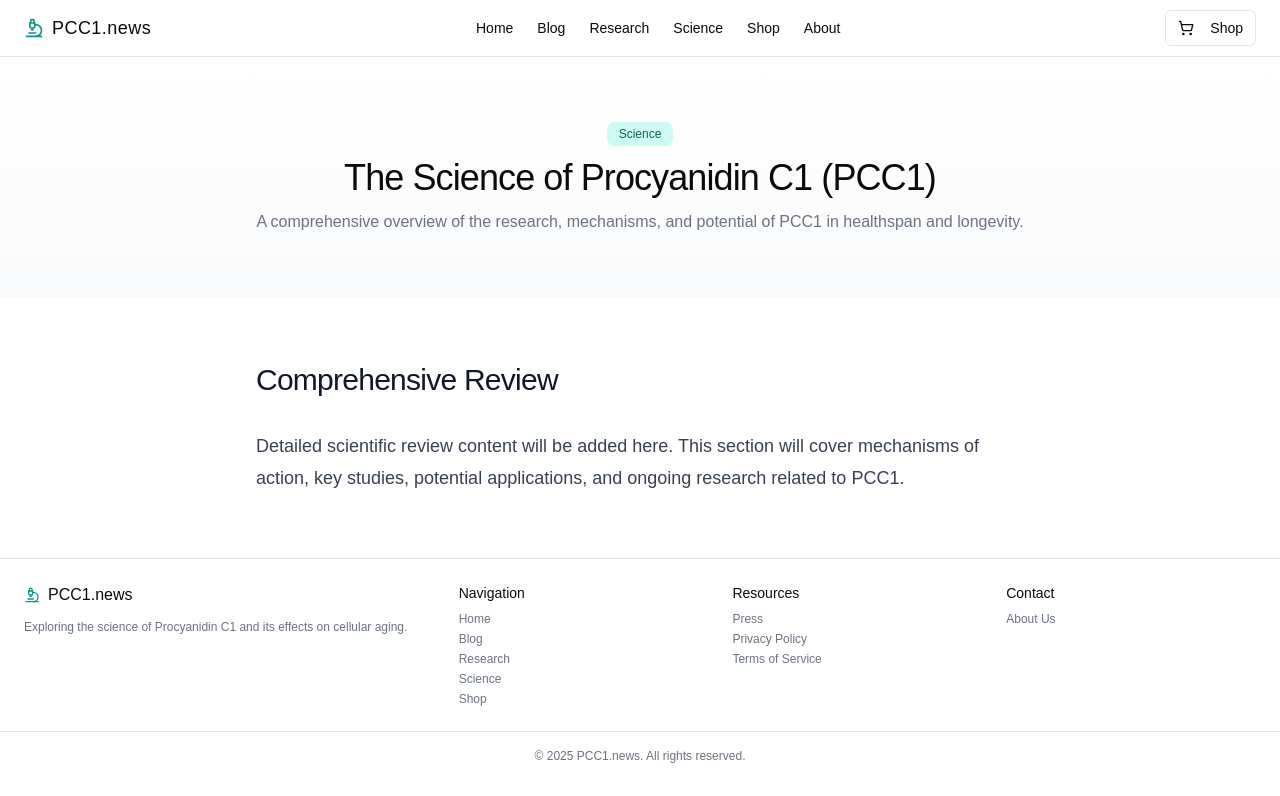
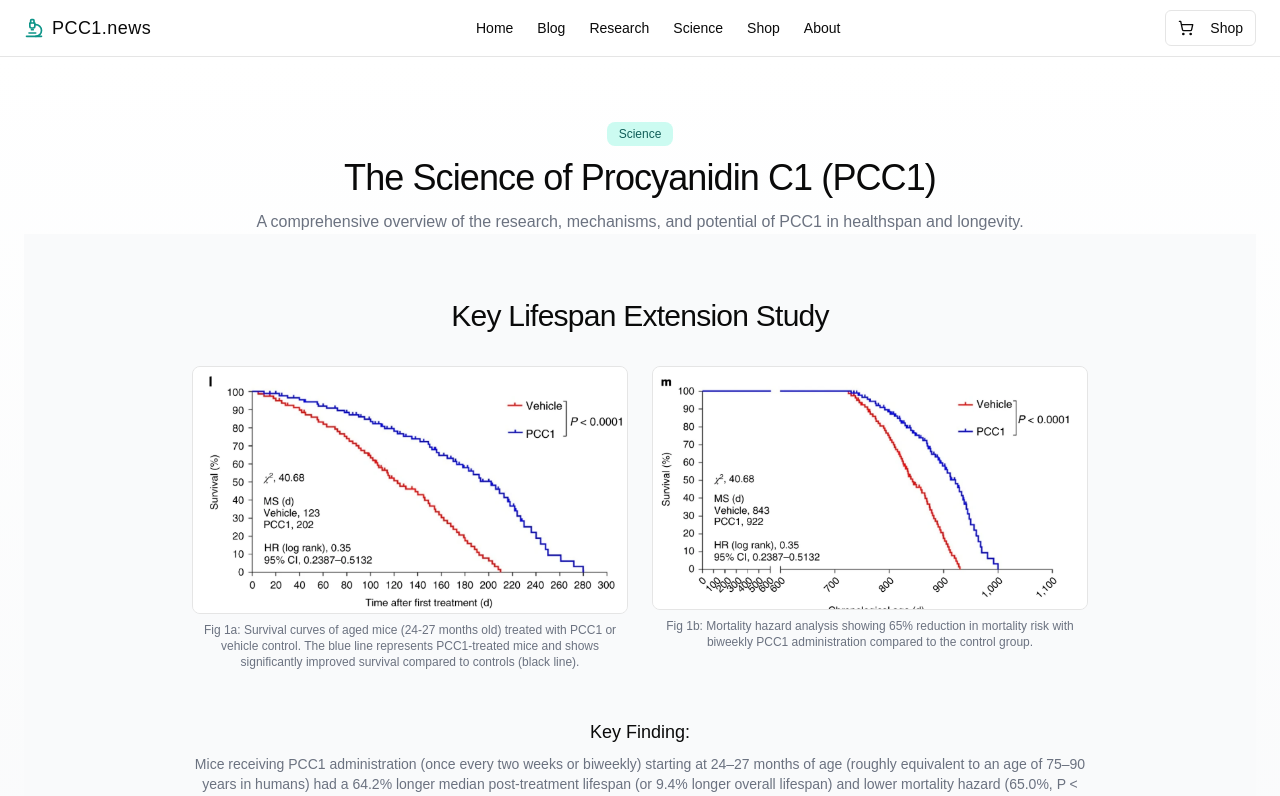
Before and after one commit to 199-biotechnologies/pcc1-news, a Next.js app: page /science in a window 1280 px wide. Shown: the top 796 px of the page. Built offline with nearby package versions, Linux system fonts and the light colour scheme.

Commit message:
refactor: Move lifespan figures from homepage to Science page
- Removed lifespan figures and key finding text from app/page.tsx.
- Added the removed content to app/science/page.tsx.
- Displayed figures side-by-side in a grid on the Science page.
- Added missing Image import to app/science/page.tsx.

```diff
--- a/app/page.tsx
+++ b/app/page.tsx
@@ -62,7 +62,7 @@ export default function Home() {
                 </div>
                 <h3 className="text-lg font-light text-center">Senolytic Activity</h3>
                 <p className="text-sm text-gray-500 text-center font-light">
-                  Selectively eliminates senescent &quot;zombie&quot; cells while sparing healthy cells, reducing harmful
+                  Selectively eliminates senescent "zombie" cells while sparing healthy cells, reducing harmful
                   inflammatory compounds.
                 </p>
               </div>
@@ -92,8 +92,9 @@ export default function Home() {
 
         <section className="w-full py-8 md:py-12 bg-gray-50">
           <div className="container px-4 md:px-6">
-            <div className="grid gap-8 px-6 md:gap-12 lg:grid-cols-2">
-              <div className="space-y-3">
+            {/* Adjusted grid to single column */}
+            <div className="grid gap-8 px-6 md:gap-12">
+              <div className="space-y-3 lg:col-span-1"> {/* Ensure it spans correctly */}
                 <div className="inline-block rounded-lg bg-teal-100 px-3 py-1 text-xs text-teal-800 font-light">
                   Key Research
                 </div>
@@ -127,42 +128,7 @@ export default function Home() {
                   </Button>
                 </div>
               </div>
-              {/* Updated Right Column with Figures */}
-              <div className="space-y-6">
-                 {/* Figure A */}
-                 <div className="space-y-2">
-                    <Image
-                      src="/pcc1-figure-a.png"
-                      alt="Lifespan curve showing PCC1 vs control group"
-                      width={500}
-                      height={300} // Adjust height as needed based on image aspect ratio
-                      className="mx-auto overflow-hidden rounded-lg object-contain" // Use object-contain if aspect ratio differs
-                    />
-                    <p className="text-xs text-gray-500 text-center font-light">
-                      Fig 1a: Survival curves of aged mice (24-27 months old) treated with PCC1 or vehicle control. The blue line represents PCC1-treated mice and shows significantly improved survival compared to controls (black line).
-                    </p>
-                 </div>
-                 {/* Figure B */}
-                 <div className="space-y-2">
-                    <Image
-                      src="/pcc1-figure-b.png"
-                      alt="Mortality hazard graph for PCC1 treatment"
-                      width={500}
-                      height={300} // Adjust height as needed
-                      className="mx-auto overflow-hidden rounded-lg object-contain"
-                    />
-                    <p className="text-xs text-gray-500 text-center font-light">
-                      Fig 1b: Mortality hazard analysis showing 65% reduction in mortality risk with biweekly PCC1 administration compared to the control group.
-                    </p>
-                 </div>
-                 {/* Key Finding Text */}
-                 <div className="space-y-2 pt-2">
-                    <h3 className="text-lg font-light">Key Finding:</h3>
-                    <p className="text-sm text-gray-500 font-light">
-                      Mice receiving PCC1 administration (once every two weeks or biweekly) starting at 24–27 months of age (roughly equivalent to an age of 75–90 years in humans) had a 64.2% longer median post-treatment lifespan (or 9.4% longer overall lifespan) and lower mortality hazard (65.0%, P &lt; 0.0001) than the vehicle-treated group, as shown in the figures above.
-                    </p>
-                 </div>
-              </div>
+              {/* Right column removed - content moved to /science page */}
             </div>
           </div>
         </section>
@@ -173,7 +139,7 @@ export default function Home() {
               <div className="space-y-2">
                 <h2 className="text-2xl font-extralight tracking-tight sm:text-3xl">Recent Research</h2>
                 <p className="mx-auto max-w-[700px] text-gray-500 text-sm md:text-base font-light">
-                  The latest studies exploring Procyanidin C1&apos;s effects on aging and age-related conditions.
+                  The latest studies exploring Procyanidin C1's effects on aging and age-related conditions.
                 </p>
               </div>
             </div>
@@ -198,7 +164,7 @@ export default function Home() {
                   <div className="mb-3 text-xs text-gray-500 font-light">January 15, 2024</div>
                   <h3 className="mb-2 text-lg font-light">PCC1 Attenuates Pulmonary Fibrosis</h3>
                   <p className="mb-3 text-sm text-gray-500 font-light">
-                    FASEB Journal research demonstrates PCC1&apos;s ability to reduce pulmonary fibrosis by eliminating
+                    FASEB Journal research demonstrates PCC1's ability to reduce pulmonary fibrosis by eliminating
                     senescent cells.
                   </p>
                   <div className="flex items-center text-teal-600 text-sm group-hover:underline font-light">
@@ -212,7 +178,7 @@ export default function Home() {
                   <div className="mb-3 text-xs text-gray-500 font-light">December 10, 2021</div>
                   <h3 className="mb-2 text-lg font-light">Landmark Study: PCC1 Increases Lifespan in Mice</h3>
                   <p className="mb-3 text-sm text-gray-500 font-light">
-                    Nature Metabolism publication demonstrates PCC1&apos;s senotherapeutic activity and lifespan extension
+                    Nature Metabolism publication demonstrates PCC1's senotherapeutic activity and lifespan extension
                     effects.
                   </p>
                   <div className="flex items-center text-teal-600 text-sm group-hover:underline font-light">
--- a/app/science/page.tsx
+++ b/app/science/page.tsx
@@ -1,3 +1,10 @@
+import { Metadata } from 'next';
+import Image from 'next/image'; // Import Next.js Image component
+
+export const metadata: Metadata = {
+  title: "The Science of PCC1 | PCC1.news",
+  description: "A comprehensive overview of the research, mechanisms, and potential of Procyanidin C1 (PCC1) in healthspan and longevity.",
+};
 import Link from "next/link"; // Keep Link for potential future use
 
 export default function SciencePage() {
@@ -17,6 +24,52 @@ export default function SciencePage() {
               </p>
               {/* Add more introductory content or call-to-action if needed */}
             </div>
+{/* Key Lifespan Study Section */}
+        <section className="w-full py-12 md:py-16 bg-gray-50">
+          <div className="container px-4 md:px-6">
+            <div className="max-w-4xl mx-auto space-y-8">
+              <h2 className="text-2xl font-extralight tracking-tight sm:text-3xl text-center">Key Lifespan Extension Study</h2>
+
+              {/* Figures Grid */}
+              <div className="grid grid-cols-1 md:grid-cols-2 gap-6 items-start">
+                {/* Figure A */}
+                <div className="space-y-2">
+                  <Image
+                    src="/pcc1-figure-a.png"
+                    alt="Lifespan curve showing PCC1 vs control group"
+                    width={500}
+                    height={300} // Adjust height as needed based on image aspect ratio
+                    className="mx-auto overflow-hidden rounded-lg object-contain border" // Use object-contain and add border
+                  />
+                  <p className="text-xs text-gray-500 text-center font-light">
+                    Fig 1a: Survival curves of aged mice (24-27 months old) treated with PCC1 or vehicle control. The blue line represents PCC1-treated mice and shows significantly improved survival compared to controls (black line).
+                  </p>
+                </div>
+                {/* Figure B */}
+                <div className="space-y-2">
+                  <Image
+                    src="/pcc1-figure-b.png"
+                    alt="Mortality hazard graph for PCC1 treatment"
+                    width={500}
+                    height={300} // Adjust height as needed
+                    className="mx-auto overflow-hidden rounded-lg object-contain border" // Use object-contain and add border
+                  />
+                  <p className="text-xs text-gray-500 text-center font-light">
+                    Fig 1b: Mortality hazard analysis showing 65% reduction in mortality risk with biweekly PCC1 administration compared to the control group.
+                  </p>
+                </div>
+              </div>
+
+              {/* Key Finding Text */}
+              <div className="space-y-2 pt-4">
+                <h3 className="text-lg font-light">Key Finding:</h3>
+                <p className="text-sm text-gray-500 font-light">
+                  Mice receiving PCC1 administration (once every two weeks or biweekly) starting at 24–27 months of age (roughly equivalent to an age of 75–90 years in humans) had a 64.2% longer median post-treatment lifespan (or 9.4% longer overall lifespan) and lower mortality hazard (65.0%, P &lt; 0.0001) than the vehicle-treated group, as shown in the figures above.
+                </p>
+              </div>
+            </div>
+          </div>
+        </section>
           </div>
         </section>
 
```
